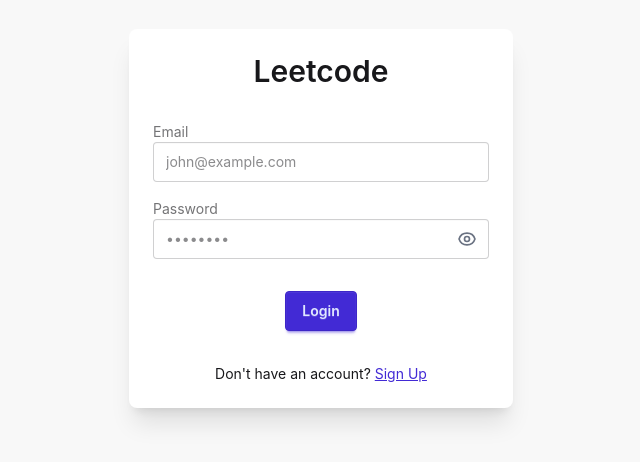
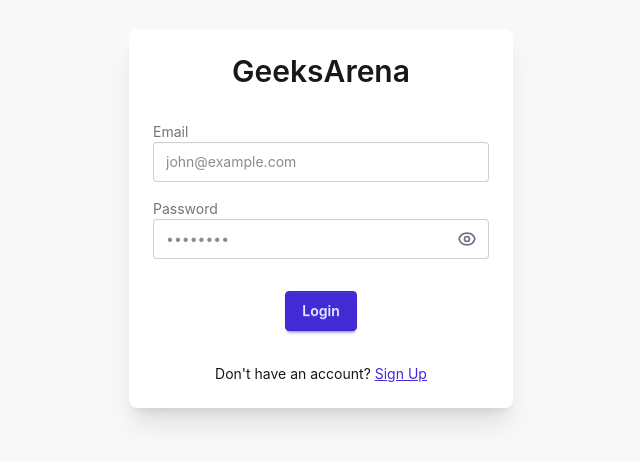
Before and after one commit to shubhamjha-13/GeeksArena, a React (Vite) app in the folder frontend/: page /login in a window 1280 px wide. Shown: the part 182-644 px from the top of the page, without its empty margins (319-959 px from the left). Built offline with nearby package versions, Linux system fonts and the light colour scheme; no server answers.

Commit message:
update login page

```diff
--- a/frontend/src/pages/Login.jsx
+++ b/frontend/src/pages/Login.jsx
@@ -37,7 +37,7 @@
     <div className="min-h-screen flex items-center justify-center p-4 bg-base-200"> {/* Added bg for contrast */}
       <div className="card w-96 bg-base-100 shadow-xl">
         <div className="card-body">
-          <h2 className="card-title justify-center text-3xl mb-6">Leetcode</h2> {/* Added mb-6 */}
+          <h2 className="card-title justify-center text-3xl mb-6">GeeksArena</h2> {/* Added mb-6 */}
 
 
           <form onSubmit={handleSubmit(onSubmit)}>
```
